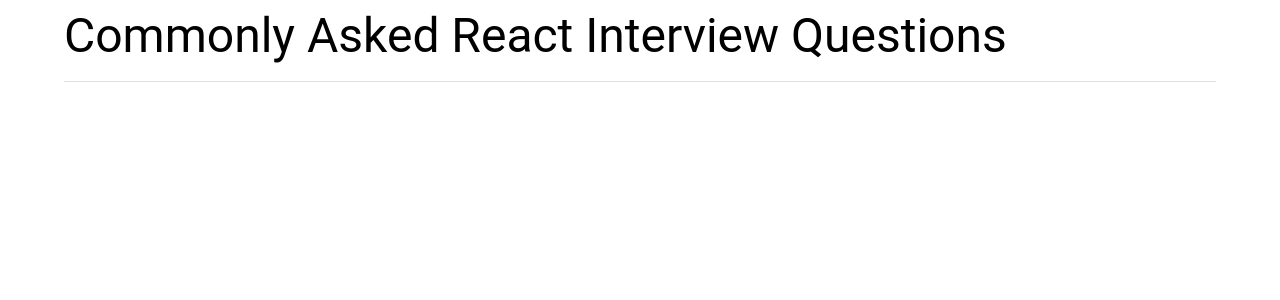
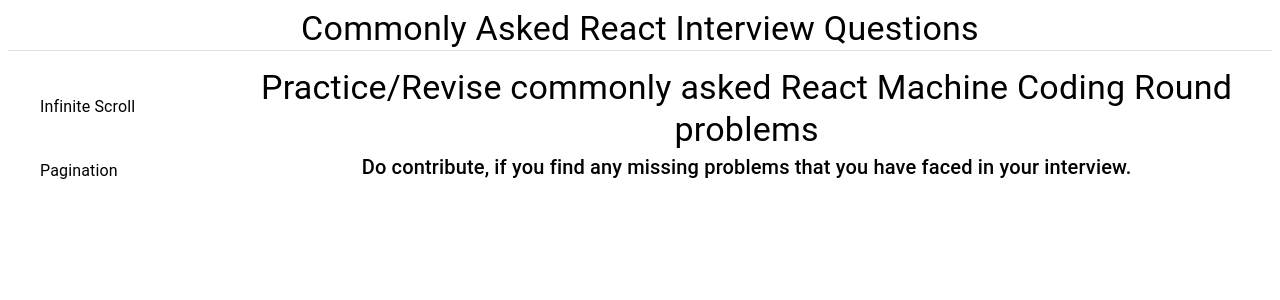
Before and after one commit to parthvyas7/react-interview-questions, a React (Vite) app: page / in a window 1280 px wide. Shown: the top 300 px of the page. Built offline with nearby package versions, Linux system fonts and the light colour scheme.

Commit message:
Added navigation for better UX

```diff
--- a/src/App.tsx
+++ b/src/App.tsx
@@ -1,16 +1,49 @@
-import { Container, Divider, Typography } from "@mui/material";
-// import { InfiniteScroll } from "./components";
+import {
+  List,
+  ListItem,
+  ListItemButton,
+  Divider,
+  Typography,
+  ListItemText,
+} from "@mui/material";
+import Grid from "@mui/material/Unstable_Grid2"; // Grid version 2
+import { useState } from "react";
+import { SelectComponent } from "./components";
 
 function App() {
+  const [choice, setChoice] = useState(-1);
+  const handleSelect = (selectedChoice: number) => {
+    setChoice(selectedChoice);
+  };
   return (
     <>
-      <Container>
-        <Typography variant="h3" gutterBottom>
-          Commonly Asked React Interview Questions
-        </Typography>
-        <Divider />
-        {/* <InfiniteScroll /> */}
-      </Container>
+      <Grid container spacing={2}>
+        <Grid xs={12}>
+          <Typography variant="h4" textAlign="center">
+            Commonly Asked React Interview Questions
+          </Typography>
+          <Divider />
+        </Grid>
+        <Grid xs={2}>
+          <nav aria-label="main">
+            <List>
+              <ListItem>
+                <ListItemButton onClick={() => handleSelect(0)}>
+                  <ListItemText primary="Infinite Scroll" />
+                </ListItemButton>
+              </ListItem>
+              <ListItem>
+                <ListItemButton onClick={() => handleSelect(1)}>
+                  <ListItemText primary="Pagination" />
+                </ListItemButton>
+              </ListItem>
+            </List>
+          </nav>
+        </Grid>
+        <Grid xs={10}>
+          <SelectComponent choice={choice} />
+        </Grid>
+      </Grid>
     </>
   );
 }
--- a/src/components/InfiniteScroll.tsx
+++ b/src/components/InfiniteScroll.tsx
@@ -35,21 +35,21 @@
   return (
     <>
       <Stack spacing={2}>
-        <Typography variant="h3">Infinite scroll</Typography>
+        <Typography variant="h4">Infinite scroll</Typography>
         {data.map((it: { id: string; quote: string }) => (
-          <Typography key={it.id} variant="h4">
+          <Typography key={it.id} variant="h5">
             {it.quote}
           </Typography>
         ))}
         {loading && (
           <>
-            <Skeleton variant="rectangular" height={30} />
-            <Skeleton variant="rectangular" height={30} />
-            <Skeleton variant="rectangular" height={30} />
+            <Skeleton variant="rectangular" height={20} />
+            <Skeleton variant="rectangular" height={20} />
+            <Skeleton variant="rectangular" height={20} />
           </>
         )}
         <Button variant="contained" onClick={handleLoadData}>
-          More Quotes
+          Manual Fetch
           <ArrowDownward />
         </Button>
       </Stack>
--- /dev/null
+++ b/src/components/Pagination.tsx
@@ -0,0 +1,7 @@
+const Pagination = () => {
+  return (
+    <>Pagination</>
+  )
+}
+
+export default Pagination
--- /dev/null
+++ b/src/components/SelectComponent.tsx
@@ -0,0 +1,16 @@
+import InfiniteScroll from "./InfiniteScroll";
+import Pagination from "./Pagination";
+import Welcome from "./Welcome";
+
+const SelectComponent = ({ choice }) => {
+  switch (choice) {
+    case 0:
+      return <InfiniteScroll />;
+    case 1:
+      return <Pagination />;
+    default:
+      return <Welcome />;
+  }
+};
+
+export default SelectComponent;
--- /dev/null
+++ b/src/components/Welcome.tsx
@@ -0,0 +1,19 @@
+import { Container, Typography } from "@mui/material";
+
+const Welcome = () => {
+  return (
+    <>
+      <Container>
+        <Typography
+          variant="h4"
+          textAlign="center"
+        >
+          Practice/Revise commonly asked React Machine Coding Round problems
+        </Typography>
+        <Typography variant="h6" textAlign="center">Do contribute, if you find any missing problems that you have faced in your interview.</Typography>
+      </Container>
+    </>
+  );
+};
+
+export default Welcome;
--- a/src/components/index.ts
+++ b/src/components/index.ts
@@ -1,3 +1,4 @@
 import InfiniteScroll from './InfiniteScroll'
+import SelectComponent from './SelectComponent'
 
-export {InfiniteScroll}
+export {InfiniteScroll,SelectComponent}
```
